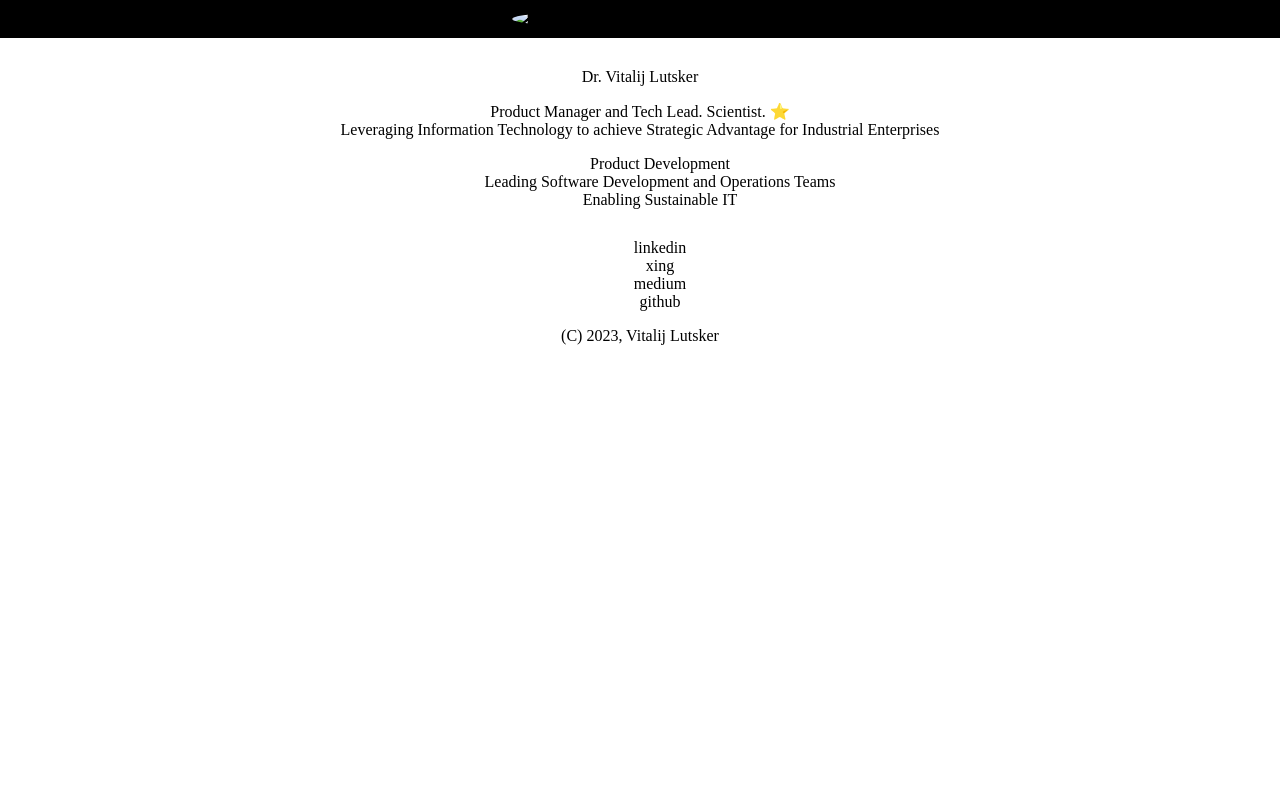
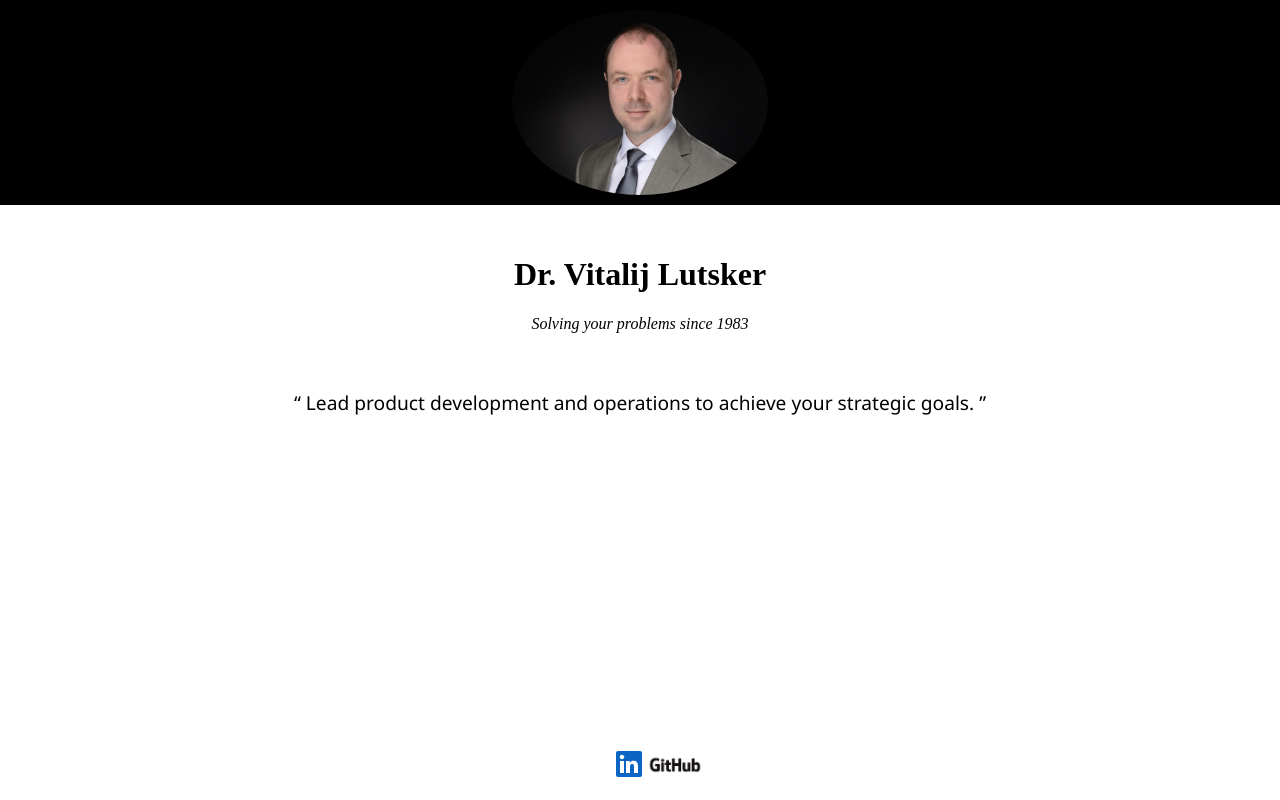
Before and after one commit to lutsker/lutsker.github.io, a website: page index.html in a window 1280 px wide. Drawn offline with Linux system fonts and the light colour scheme.

Commit message:
update the page

```diff
--- a/css/style.css
+++ b/css/style.css
@@ -1,8 +1,27 @@
-body {
+html, body {
+    box-sizing: border-box;
+    height: 100%;
     margin    : 0;
     padding   : 0;
     background: white;
 }
+
+.wrapper {
+    box-sizing: border-box;
+    min-height: 100%;
+    display: flex;
+    flex-direction: column;
+}
+.header, .footer {
+    flex-grow: 0;
+    flex-shrink: 0;
+}
+.about-me {
+    flex-grow: 1;
+    /* background-color: aqua; */
+}
+
+
 
 .box {
     width   : 500px;
@@ -28,13 +47,55 @@ li {
     list-style-type: none;
 }
 
-img {
+.copyright {
+    font-size: small;
+}
+
+img.profile-foto  {
     display      : block;
     margin-left  : auto;
     margin-right : auto;
     width        : 20%;
     border-radius: 60%;
     padding      : 10px;
+}
+@media screen and (max-width: 900px) {
+    img.profile-foto  {
+        display      : block;
+        margin-left  : auto;
+        margin-right : auto;
+        width        : 35%;
+        border-radius: 60%;
+        padding      : 10px;
+    }
+}
+
+@media screen and (max-width: 600px) {
+    img.profile-foto  {
+        display      : block;
+        margin-left  : auto;
+        margin-right : auto;
+        width        : 50%;
+        border-radius: 60%;
+        padding      : 10px;
+    }
+}
+
+.main-quote {
+    /* background-color: blueviolet; */
+    padding-top: 40px;
+    font-size:larger;
+    font-family:'Segoe UI', Tahoma, Geneva, Verdana, sans-serif
+}
+
+
+img.github-logo {
+    width: 58px;
+}
+
+
+.social li {
+    display: inline;
 }
 
 .header {
--- a/index.html
+++ b/index.html
@@ -5,36 +5,50 @@
     <meta charset="UTF-8">
     <meta name="viewport" content="width=device-width,minimum-scale=1,initial-scale=1,maximum-scale=1">
     <meta name="description" content="Dr. Vitalij Lutsker">
-    <meta name="keywords" content="Vitalij, Lutsker">
+    <meta name="keywords" content="Vitalij, Lutsker, product management, green software">
     <title>Vitalij Lutsker</title>
     <link rel="stylesheet" href="css/style.css">
     <link rel="manifest" href="/manifest.json">
 </head>
 
 <body>
-    <div class="header">
-        <img src="assets/sh_3.png" alt="my foto">
-    </div>
-    <div class="about-me">
-        Dr. Vitalij Lutsker
-        <p>
-            Product Manager and Tech Lead. Scientist. &#11088 <br>
-            Leveraging Information Technology to achieve Strategic Advantage for Industrial Enterprises
-        <ul>
-            <li>Product Development</li>
-            <li>Leading Software Development and Operations Teams</li>
-            <li>Enabling Sustainable IT</li>
-        </ul>
-        </p>
-    </div>
-    <div class="footer">
-        <ul>
-            <li>linkedin</li>
-            <li>xing</li>
-            <li>medium</li>
-            <li>github</li>
-        </ul>
-        <p>(C) 2023, Vitalij Lutsker</p>
+    <div class="wrapper">
+        <header class="header">
+            <img class="profile-foto" src="assets/sh_3.png" alt="my foto">
+        </header>
+        <main class="about-me">
+            <h1>Dr. Vitalij Lutsker</h1>
+            <p>
+                <!-- Product Manager and Tech Lead. Scientist. &#11088 <br> -->
+                <!-- Leveraging Information Technology to achieve Strategic Advantage for Industrial Enterprises -->
+                <em>Solving your problems since 1983</em>
+            </p>
+            <!-- <ul>
+                <li>Product Development</li>
+                <li>Leading Software Development and Operations Teams</li>
+                <li>Enabling Sustainable IT</li>
+            </ul> -->
+            <div class="main-quote">
+                <q>
+                    Lead product development and operations to achieve your strategic goals.
+                </q>
+            </div>
+        </main>
+        <footer class="footer">
+
+            <ul class="social">
+                <!-- <li>
+                    <div class="copyright">
+                        <p>(C) 2023, Vitalij Lutsker</p>
+                    </div>
+                </li> -->
+                <li><a href="https://www.linkedin.com/in/dr-vitalij-lutsker-469926100/"><img
+                            src="assets/In-Blue-26.png"></a></li>
+                <!-- <li>xing</li>
+                <li>medium</li> -->
+                <li><a href="https://github.com/lutsker"><img class="github-logo" src="assets/GitHub_Logo.png"></a></li>
+            </ul>
+        </footer>
     </div>
 </body>
 <!-- <script src="/js/app.js"></script> -->
```
Also changed, not shown: assets/GitHub_Logo.png (added), assets/In-Blue-26.png (added), assets/sh_3.png (added).
